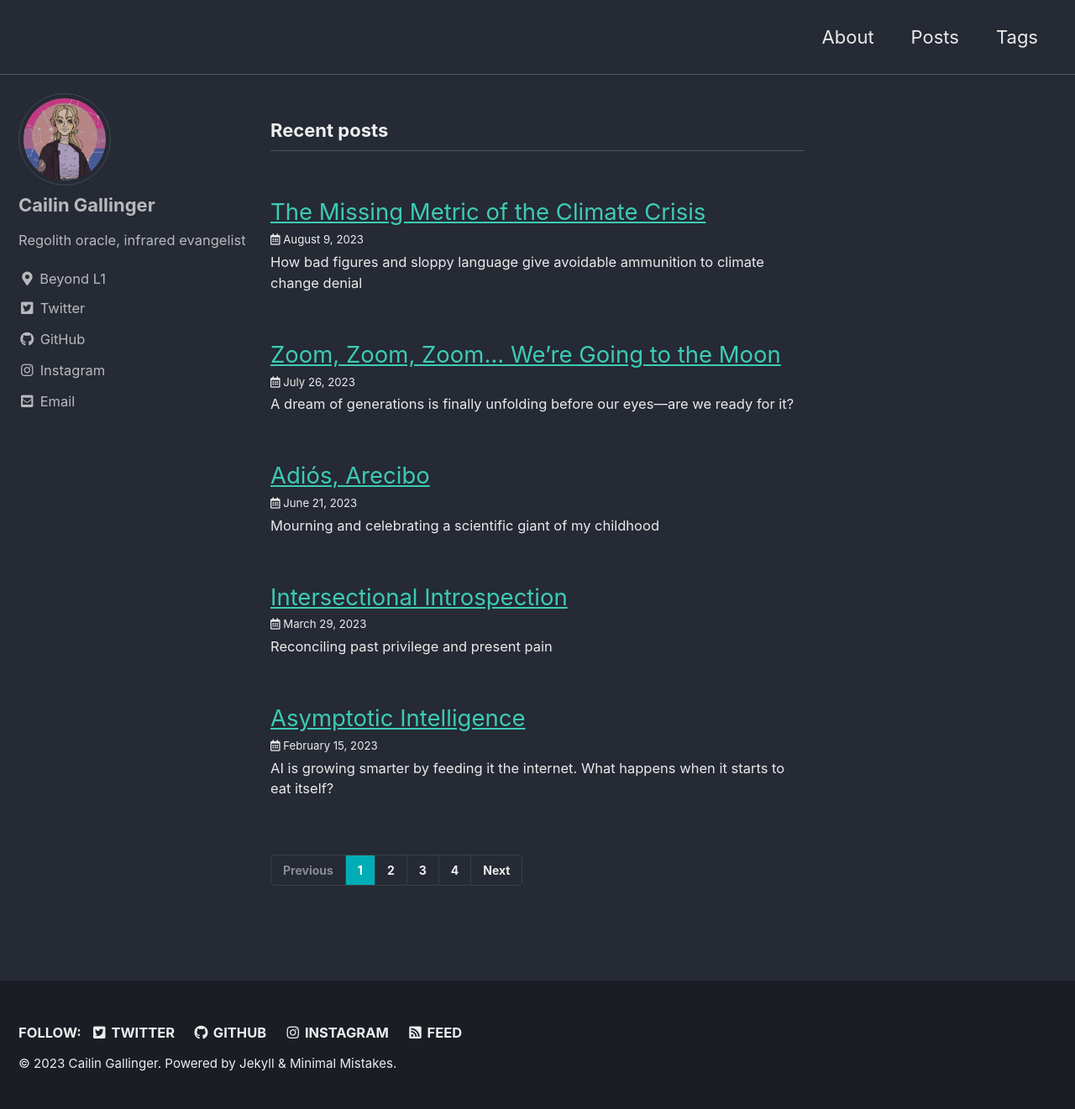
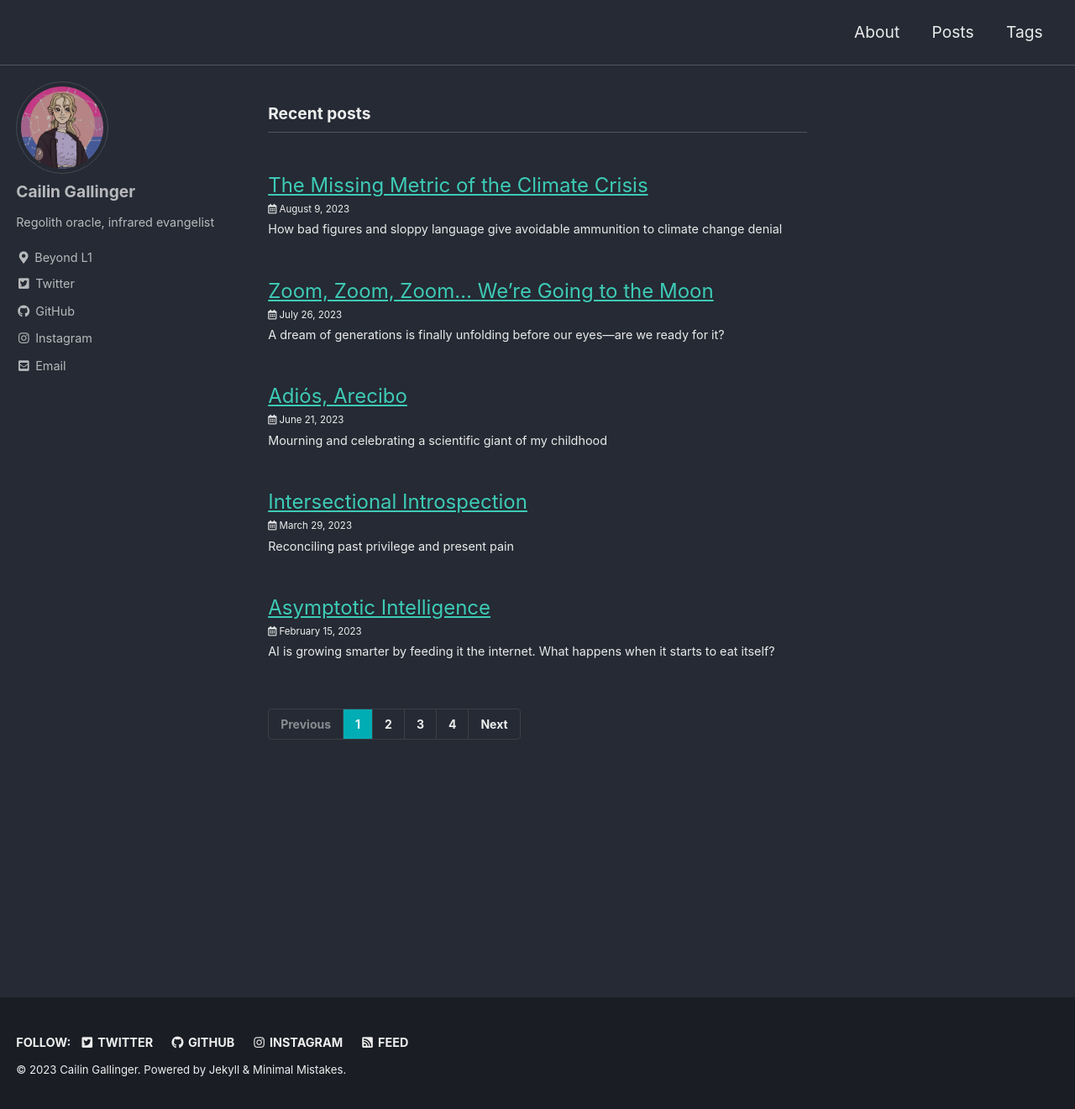
Before and after one commit to cgallinger/cgallinger.github.io, a Jekyll site: the page built from index.html, in a window 1280 px wide and 1323 px high. Shown: the whole window at 84% size. Built offline with Jekyll 4.4.1, drawn with Linux system fonts in a browser that asks for light colours; cached includes are drawn as plain includes; the list of posts is cut into pages by our own code.

Commit message:
Change font sizes from px to em

```diff
--- a/assets/css/main.scss
+++ b/assets/css/main.scss
@@ -16,18 +16,18 @@ search: false
 
 /* Font size stuff */
 html {
-    font-size: 12px; // change to whatever
+    font-size: 0.6em; // change to whatever
 
     @include breakpoint($medium) {
-      font-size: 14px; // change to whatever
+      font-size: 0.8em; // change to whatever
     }
 
     @include breakpoint($large) {
-      font-size: 20px; // change to whatever
+      font-size: 1em; // change to whatever
     }
 
     @include breakpoint($x-large) {
-      font-size: 22px; // change to whatever
+      font-size: 1.2em; // change to whatever
     }
 }
 
```
